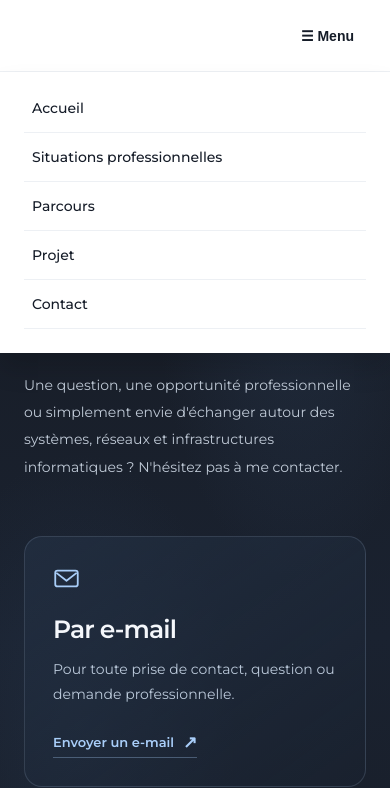
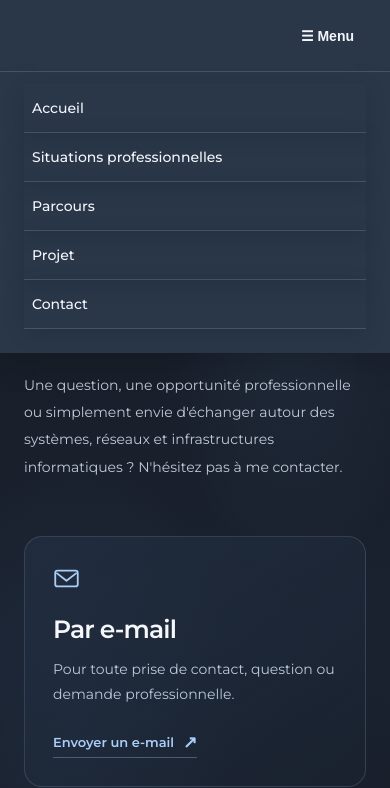
Before and after one commit to clovis-langlois/portfolio, a plain HTML site: page contact-portfolio.html in a window 390 px wide. Both pictures are taken after a click on the button "☰ Menu". Shown: the top 788 px of the page. Drawn offline with Linux system fonts and the light colour scheme.

Commit message:
Design: harmoniser la navigation bleu-gris ardoise sur contact-portfolio.html

```diff
--- a/contact-portfolio.html
+++ b/contact-portfolio.html
@@ -14,12 +14,12 @@
 html{scroll-behavior:smooth}
 body{margin:0;background:var(--bg);color:var(--fg);font-family:Montserrat,Arial,sans-serif;-webkit-font-smoothing:antialiased}
 a{color:inherit}a:focus-visible,button:focus-visible{outline:3px solid #89baff;outline-offset:5px}
-.site-header{background:#fff;color:#151c28;height:84px;position:relative;z-index:20;border-bottom:1px solid #edf0f4}
+.site-header{background:#293749;color:#f4f6fb;height:84px;position:relative;z-index:20;border-bottom:1px solid rgba(180,202,229,.2);box-shadow:0 5px 22px rgba(0,0,0,.12)}
 .header-inner{max-width:1200px;height:100%;margin:auto;padding:0 24px;display:flex;align-items:center;justify-content:center}
 .nav{display:flex;align-items:center;gap:34px}
 .nav a{font-size:14px;font-weight:500;text-decoration:none;padding:12px 0;position:relative}
-.nav a:hover{color:#52627d}
-.nav a[aria-current=page]:after{content:"";position:absolute;bottom:4px;left:0;right:0;height:2px;background:#293146}
+.nav a:hover{color:#a9cef9}
+.nav a[aria-current=page]:after{content:"";position:absolute;bottom:4px;left:0;right:0;height:2px;background:#a9cef9}
 .menu-toggle{display:none;border:0;background:transparent;padding:12px;cursor:pointer;color:inherit;font-size:14px;font-weight:600}
 main{position:relative;isolation:isolate;overflow:hidden;background:linear-gradient(180deg,#171b23 0%,#1a2230 52%,#171b23 100%);min-height:75vh}
 main::before{content:"";position:absolute;inset:0;z-index:-1;pointer-events:none;background:radial-gradient(ellipse 46% 37% at 76% 17%,rgba(56,82,117,.26),transparent 80%),radial-gradient(ellipse 52% 32% at 20% 60%,rgba(53,77,110,.20),transparent 78%),radial-gradient(ellipse 45% 32% at 77% 94%,rgba(56,82,117,.18),transparent 80%)}
@@ -53,8 +53,8 @@ h1{font-size:clamp(43px,5.3vw,69px);line-height:1.13;letter-spacing:-.048em;font
 .footer-bottom{border-top:1px solid rgba(174,191,213,.13);padding-top:22px;font-size:12px;color:#929eaf}
 @media(max-width:760px){
 .site-header{height:72px}.header-inner{justify-content:flex-end}.menu-toggle{display:block}
-.nav{display:none;position:absolute;top:72px;left:0;right:0;background:#fff;padding:12px 24px 24px;box-shadow:0 16px 24px rgba(0,0,0,.14);flex-direction:column;align-items:stretch;gap:0}
-.nav.open{display:flex}.nav a{padding:15px 8px;border-bottom:1px solid #edf0f4}.nav a[aria-current=page]:after{display:none}
+.nav{display:none;position:absolute;top:72px;left:0;right:0;background:#293749;padding:12px 24px 24px;box-shadow:0 16px 24px rgba(0,0,0,.14);flex-direction:column;align-items:stretch;gap:0}
+.nav.open{display:flex}.nav a{padding:15px 8px;border-bottom:1px solid rgba(180,202,229,.2);box-shadow:0 5px 22px rgba(0,0,0,.12)}.nav a[aria-current=page]:after{display:none}
 .contact-hero{padding:85px 0 55px}.contact-lead{font-size:14px}.contact-grid{grid-template-columns:1fr;gap:18px;margin-bottom:75px}
 .contact-card{min-height:225px;padding:28px}.contact-about{padding:70px 0 90px}.contact-about p:not(.eyebrow){font-size:14px}
 .footer-inner{padding:42px 0 25px}.footer-main{align-items:flex-start;flex-direction:column;gap:26px;padding-bottom:30px}.footer-actions{gap:10px}.footer-bottom{line-height:1.6}
```
